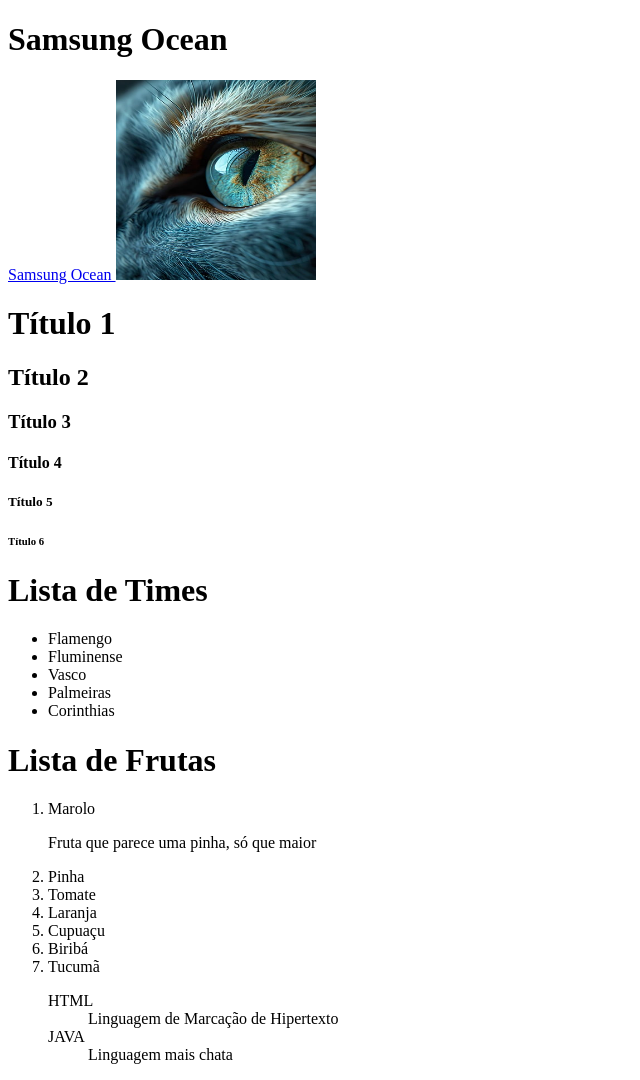
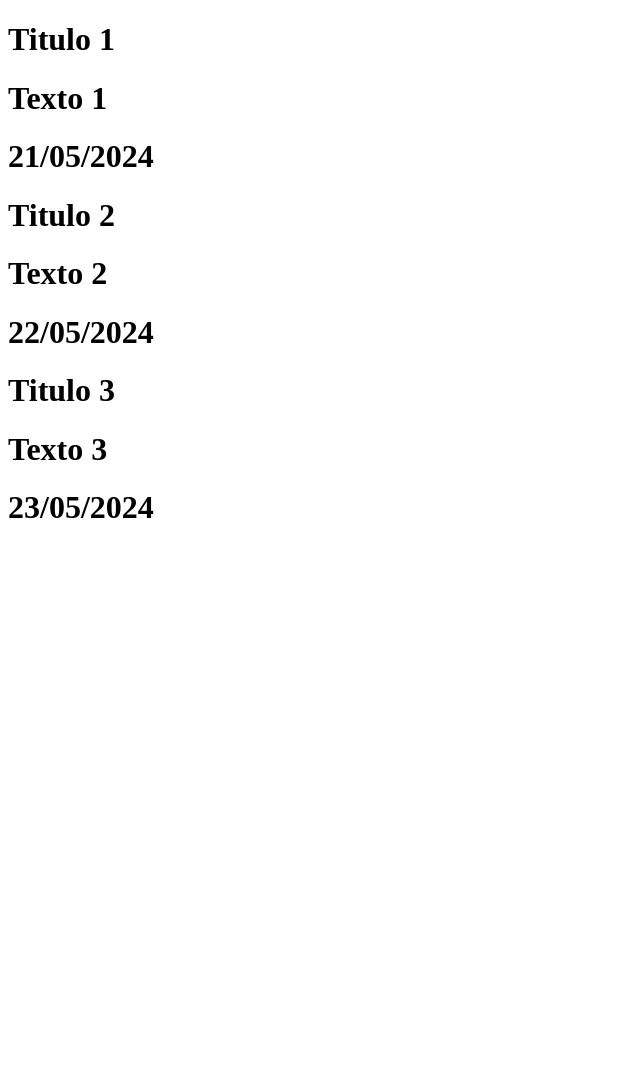
Before and after one commit to wanellyrocha/PythonWebMaio, a Flask app: page / in a window 1280 px wide. Shown: the whole page, without its empty margins (0-640 px from the left). After the commit the page ends 518 px from the top, so only its background shows below. Run offline with Flask 3, Linux system fonts and the light colour scheme.

Commit message:
Estruturas de seleção, repetição etc

```diff
--- a/templates/ola.html
+++ b/templates/ola.html
@@ -3,50 +3,15 @@
 <head>
     <meta charset="UTF-8">
     <meta name="viewport" content="width=device-width, initial-scale=1.0">
-    <title>Aula 15/05/2024</title>
+    <title>Aula 22-05-2024</title>
 </head>
 <body>
-<h1>Samsung Ocean</h1>
-<a href="https://oceanbrasil.com/"> Samsung Ocean </a>
 
-<img src="static/eye2.jpg" height="200" width="200" alt="Olho de um animal com cara de feroz">
-
-    <h1>Título 1</h1>
-    <h2>Título 2</h2>
-    <h3>Título 3</h3>
-    <h4>Título 4</h4>
-    <h5>Título 5</h5>
-    <h6>Título 6</h6>
-
-<h1>Lista de Times</h1>
-<ul>
-    <li>Flamengo</li>
-    <li>Fluminense</li>
-    <li>Vasco</li>
-    <li>Palmeiras</li>
-    <li>Corinthias</li>
-</ul>
-
-<h1>Lista de Frutas</h1>
-<ol>
-    <li>Marolo</li>
-    <p>Fruta que parece uma pinha, só que maior</p>
-    <li>Pinha</li>
-    <li>Tomate</li>
-    <li>Laranja</li>
-    <li>Cupuaçu</li>
-    <li>Biribá</li>
-    <li>Tucumã</li>
-</ul>
-
-<dl>
-<dt> HTML </dt>
-<dd>Linguagem de Marcação de Hipertexto</dd>
-<dt>JAVA</dt>
-<dd>Linguagem mais chata</dd>
-</dl>
-
-
+    {% for item in post%}
+    <h1>{{item.titulo}}</h1>
+    <h1>{{item.texto}}</h1>
+    <h1>{{item.data_criacao}}</h1>
+    {%endfor%}
 
 </body>
 </html>
```
